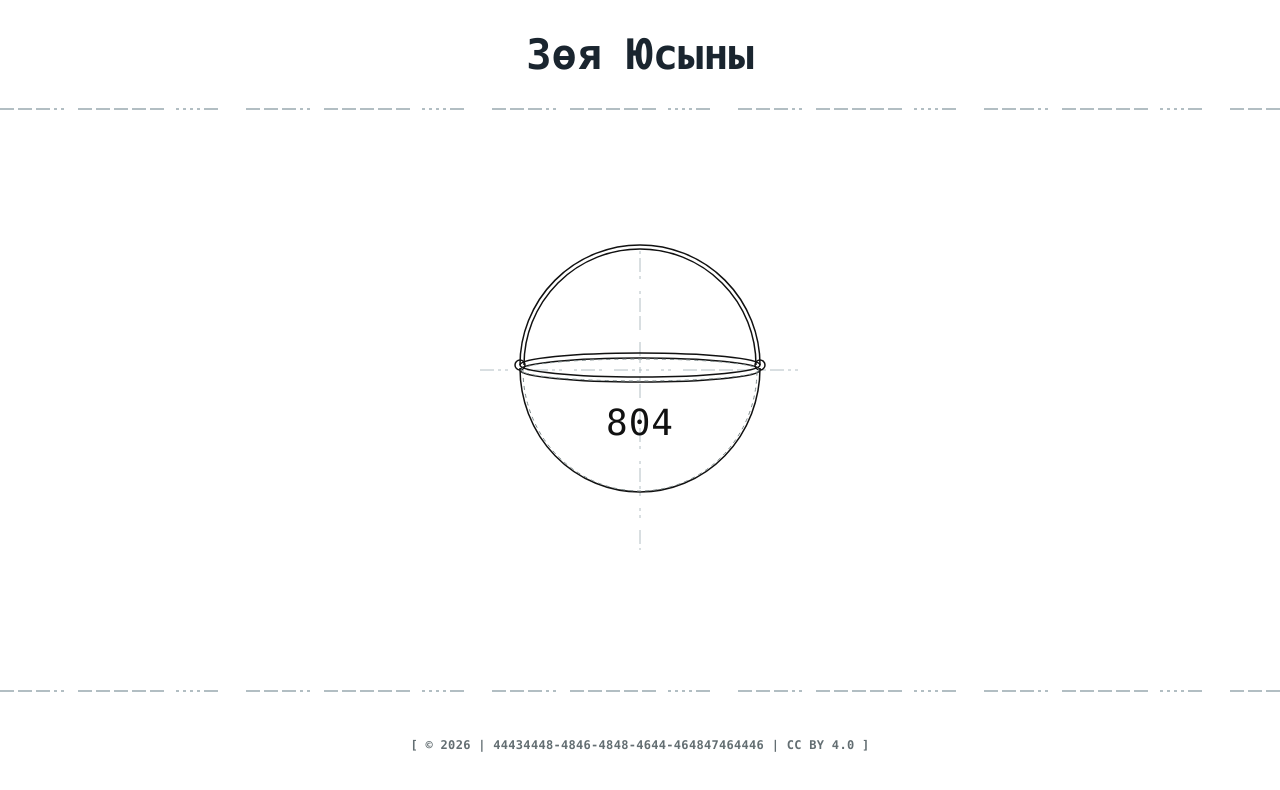
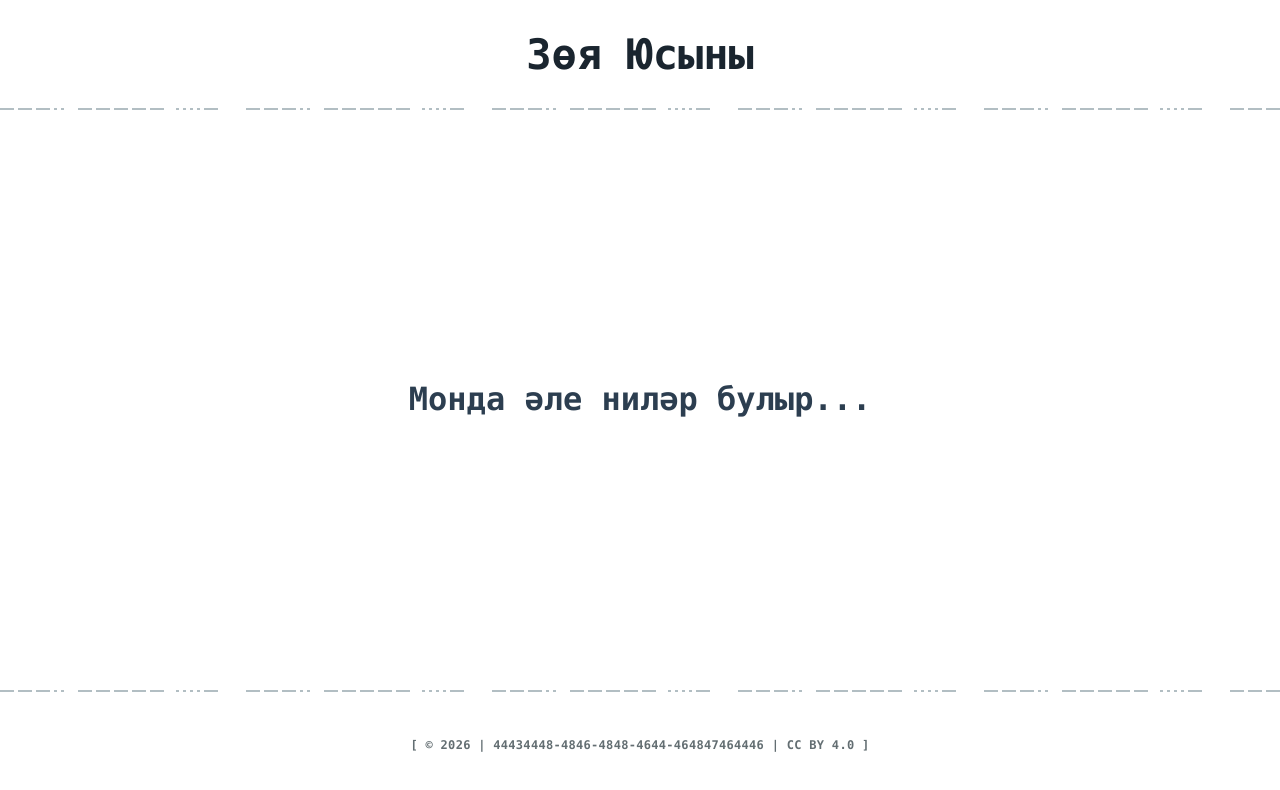
Before and after one commit to zoyaYosyny/zoyaYosyny, a plain HTML site: page index.html in a window 1280 px wide. Drawn offline with Linux system fonts and the light colour scheme.

Commit message:
Update layout architecture

```diff
--- a/index.html
+++ b/index.html
@@ -6,7 +6,7 @@
     <meta name="google" content="notranslate">
     <meta name="yandex" content="notranslate">
     <link class="notranslate" rel="canonical" href="https://zoyayosyny.ru">
-    <title translate="no" class="notranslate">804 — Зөя Юсыны</title>
+    <title translate="no" class="notranslate">Зөя Юсыны</title>
     <style>
         * { box-sizing: border-box; }
         body {
@@ -37,14 +37,8 @@
         .logo-link { text-decoration: none; display: inline-block; }
         .logo { font-size: 42px; font-weight: 800; color: #1a252f; margin: 0; line-height: 1; }
         main { flex: 1; display: flex; justify-content: center; align-items: center; padding: 40px 20px; }
-        .canvas-area { display: block; cursor: pointer; position: relative; user-select: none; -webkit-user-select: none; width: 100%; max-width: 800px; text-align: center; }
-        .blueprint-line { fill: none; stroke: #111111; stroke-width: 1.5; }
-        .blueprint-thin { fill: none; stroke: #7f8c8d; stroke-width: 1; }
-        .axis-line { fill: none; stroke: #b2bec3; stroke-width: 1; }
-
-        /* Исправлено: убрана жирность, текст стал аккуратным и графичным */
-        .error-label { font-size: 36px; fill: #111111; letter-spacing: 1px; }
-
+        .status-box { width: 100%; max-width: 800px; text-align: center; }
+        .status-title { font-size: 32px; font-weight: 700; color: #2c3e50; margin: 0; line-height: 1.3; }
         .seo-link { position: absolute; width: 1px; height: 1px; padding: 0; margin: -1px; overflow: hidden; clip: rect(0,0,0,0); border: 0; }
 
         .morse-line {
@@ -69,23 +63,9 @@
         <svg class="morse-line"><line x1="0" y1="1" x2="100%" y2="1" /></svg>
     </header>
     <main>
-        <a href="/kzn.xml" class="seo-link" rel="sitemap">Зөя Юсыны</a>
-        <div class="canvas-area notranslate" translate="no" ondblclick="window.location.href='/kzn.xml';">
-            <svg width="360" height="320" viewBox="0 0 360 320" style="margin: 0 auto; display: block;">
-                <line x1="180" y1="130" x2="180" y2="10" class="axis-line" stroke-dasharray="3,4,3,4,14,12,14,4,14,4,3,12,3,4,14,4,3,4,3,12,3,4,3,12,14,4,14,4,14,4,3,28" />
-                <line x1="180" y1="130" x2="180" y2="310" class="axis-line" stroke-dasharray="3,4,3,4,14,12,14,4,14,4,3,12,3,4,14,4,3,4,3,12,3,4,3,12,14,4,14,4,14,4,3,28" />
-                <line x1="20" y1="130" x2="340" y2="130" class="axis-line" stroke-dasharray="14,4,3,4,3,12,3,4,3,4,14,4,3,4,3,12,3,4,14,4,3,12,14,4,3,4,3,4,3,12,3,4,3,12,14,4,14,4,14,4,14,12,3,4,14,4,3,4,3,12,3,4,3,4,14,4,3,4,3,12,3,4,14,4,3,28" />
-                <path d="M 60 125 A 120 120 0 0 1 300 125" class="blueprint-line" />
-                <path d="M 64 125 A 116 116 0 0 1 296 125" class="blueprint-line" stroke-width="1" />
-                <circle cx="60" cy="125" r="5" class="blueprint-line" />
-                <circle cx="300" cy="125" r="5" class="blueprint-line" />
-                <ellipse cx="180" cy="125" rx="120" ry="12" class="blueprint-line" />
-                <ellipse cx="180" cy="130" rx="120" ry="12" class="blueprint-line" />
-                <path d="M 60 128 A 120 124 0 0 0 300 128" class="blueprint-line" />
-                <ellipse cx="180" cy="130" rx="119" ry="11" class="blueprint-thin" stroke-dasharray="4, 4" />
-                <path d="M 63 130 A 117 121 0 0 0 297 130" class="blueprint-thin" stroke-dasharray="4, 4" />
-                <text x="180" y="195" text-anchor="middle" class="error-label notranslate" translate="no">804</text>
-            </svg>
+        <span class="seo-link">Зөя Юсыны</span>
+        <div class="status-box">
+            <p class="status-title notranslate" translate="no">Монда әле ниләр булыр...</p>
         </div>
     </main>
     <footer>
```
